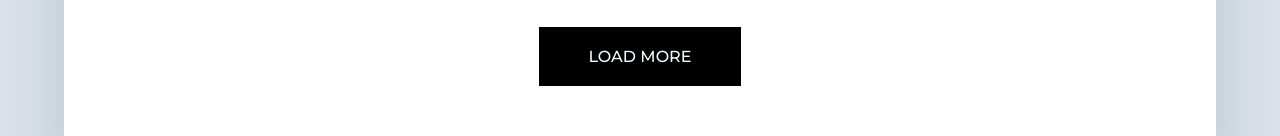
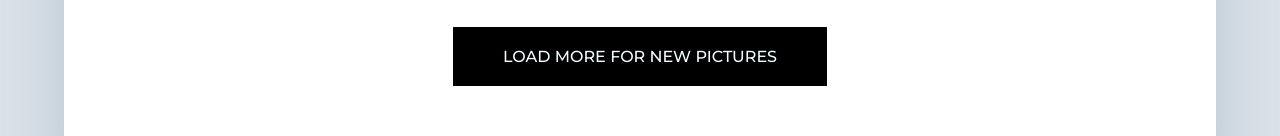
Before and after one commit to soumyadip1188/picture-app, a plain HTML site: page index.html in a window 1280 px wide. Shown: the part 944-1080 px from the top of the page. Drawn offline with nearby package versions, Linux system fonts and the light colour scheme; no server answers.

Commit message:
improve index file

```diff
--- a/index.html
+++ b/index.html
@@ -56,7 +56,7 @@
           </a>
         </div>
       </div>
-      <a class="load-more" data-img="curated">Load More</a>
+      <a class="load-more" data-img="curated">Load More For New Pictures</a>
     </div>
   </section>
   <script src="https://unpkg.com/ionicons@5.1.2/dist/ionicons.js"></script>
```
